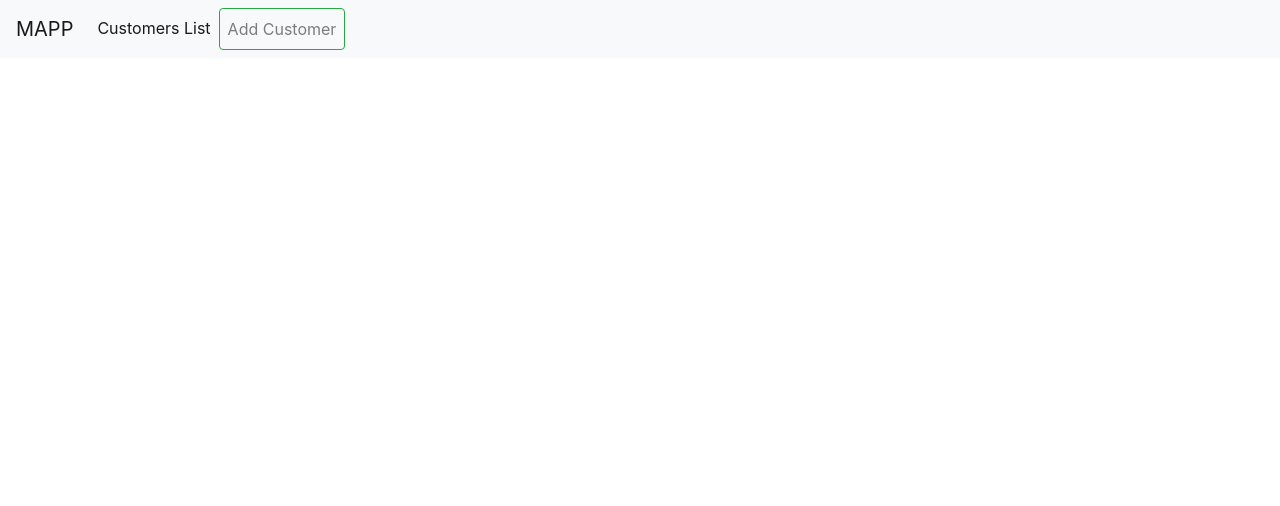
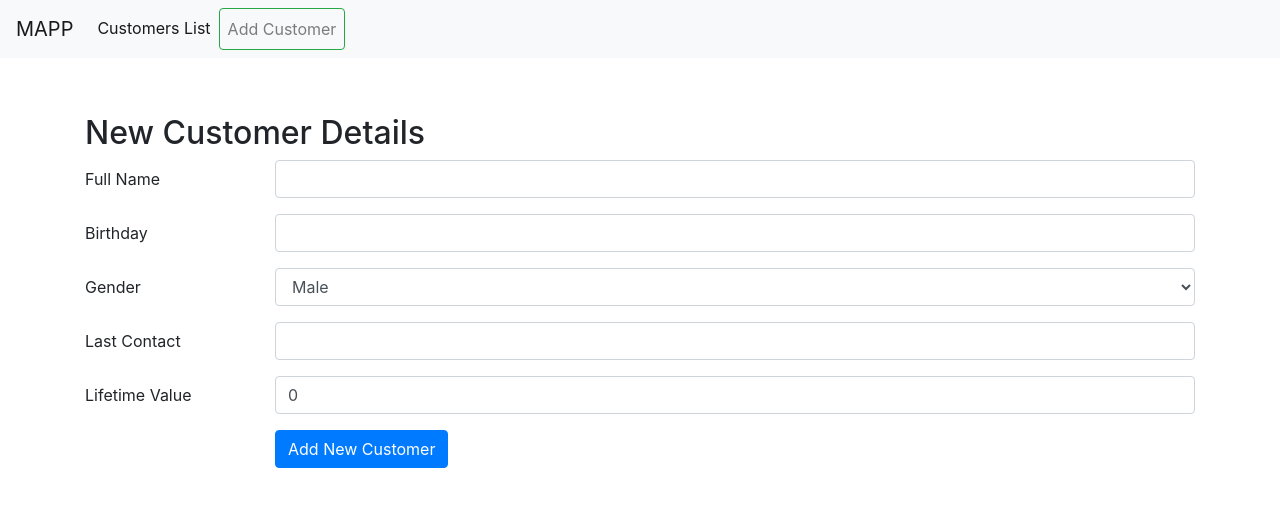
Before and after one commit to azizoid/mapp, a React (Create React App) app: page /add in a window 1280 px wide. Shown: the top 506 px of the page. Built offline with nearby package versions, Linux system fonts and the light colour scheme.

Commit message:
add and edit modules

```diff
--- a/package.json
+++ b/package.json
@@ -11,6 +11,7 @@
     "@types/react": "^16.9.0",
     "@types/react-dom": "^16.9.0",
     "bootstrap": "^4.5.2",
+    "lodash": "^4.17.20",
     "node-sass": "^4.14.1",
     "react": "^16.13.1",
     "react-dom": "^16.13.1",
@@ -40,6 +41,7 @@
     ]
   },
   "devDependencies": {
+    "@types/lodash": "^4.14.161",
     "@types/react-router-dom": "^5.1.5"
   }
 }
--- a/src/App.tsx
+++ b/src/App.tsx
@@ -1,4 +1,4 @@
-import React, { useState } from "react";
+import React, { useEffect, useState } from "react";
 import { Switch, Route } from "react-router-dom";
 
 import Navbar from "./components/navbar.component";
@@ -7,19 +7,36 @@ import AddCustomer from "./pages/add-customer.page";
 import EditCustomer from "./pages/edit-customer.page";
 
 import database from "./assets/customers-sample.json";
+
 import { AppContext } from "./context";
 
+function flatternDatabase(dbList: any) {
+  return dbList.map((arrayData: any) => {
+    const newData = {
+      ...arrayData,
+      name: arrayData.name.first + ", " + arrayData.name.last,
+    };
+
+    return newData;
+  });
+}
+
 function App() {
-  const [customers, setCustomers] = useState(database);
+  const [customers, setCustomers] = useState(flatternDatabase(database));
+
+  useEffect(() => {
+    console.log(customers);
+  }, [customers]);
 
   return (
     <div className="App">
       <Navbar />
+      <h1>&nbsp;</h1>
       <div className="container">
         <AppContext.Provider value={{ customers, setCustomers }}>
           <Switch>
-            <Route path="/customers" component={CustomersList} exact={true} />
-            <Route path="/customers/add" component={AddCustomer} />
+            <Route path="/" component={CustomersList} exact={true} />
+            <Route path="/add" component={AddCustomer} />
             <Route
               path="/customer/:id"
               render={(q) => {
--- a/src/assets/interfaces.ts
+++ b/src/assets/interfaces.ts
@@ -4,7 +4,7 @@ export interface IName {
 }
 export interface ICustomer {
   customerID: number;
-  name: IName;
+  name: string;
   birthday: string;
   gender: string;
   lastContact: string;
--- a/src/components/navbar.component.tsx
+++ b/src/components/navbar.component.tsx
@@ -22,13 +22,13 @@ const Navbar = () => {
       <div className="collapse navbar-collapse" id="navbarSupportedContent">
         <ul className="navbar-nav mr-auto">
           <li className="nav-item active">
-            <Link className="nav-link" to="/customers">
+            <Link className="nav-link" to="/">
               Customers List <span className="sr-only">(current)</span>
             </Link>
           </li>
           <li className="nav-item">
             <Link
-              to="/customers/add"
+              to="/add"
               className="nav-link btn btn-outline-success my-2 my-sm-0"
             >
               Add Customer
--- a/src/pages/add-customer.page.tsx
+++ b/src/pages/add-customer.page.tsx
@@ -1,32 +1,68 @@
-import React from "react";
+import React, { useContext, useState } from "react";
+import { useHistory } from "react-router-dom";
+import { AppContext } from "../context";
+import { ICustomer } from "../assets/interfaces";
 
-const AddCustomer = () => {
-  // const onAddClick = () => {};
+const AddCustomer: React.FC = () => {
+  const context = useContext(AppContext);
+  const history = useHistory();
+
+  const [form, setForm] = useState<ICustomer>({
+    customerID: Math.random(),
+    name: "",
+    birthday: "",
+    gender: "m",
+    lastContact: "",
+    customerLifetimeValue: 0,
+  });
+
+  const onChangeHandler = (
+    e: React.ChangeEvent<HTMLInputElement | HTMLSelectElement>
+  ) => {
+    const { name, value } = e.target;
+    setForm((prev) => ({ ...prev!, [name]: value }));
+  };
+
+  const handleSubmit = (e: React.FormEvent<HTMLFormElement>) => {
+    e.preventDefault();
+    context.setCustomers((prev: ICustomer[]) => [...prev, form]);
+    console.log(context.customers);
+    history.push("/");
+  };
+
+  if (!form) return <div>Nothing to display</div>;
   return (
-    <form>
-      <h2>Add New Customer</h2>
+    <form name="formData" onSubmit={handleSubmit}>
+      <h2>New Customer Details</h2>
       <div className="form-group row">
         <label htmlFor="firstNameInput" className="col-sm-2 col-form-label">
-          First Name
+          Full Name
         </label>
         <div className="col-sm-10">
-          <input type="text" className="form-control" id="firstNameInput" />
+          <input
+            type="text"
+            className="form-control"
+            id="firstNameInput"
+            onChange={onChangeHandler}
+            value={form.name}
+            name="name"
+          />
         </div>
       </div>
-      <div className="form-group row">
-        <label htmlFor="lastNameInput" className="col-sm-2 col-form-label">
-          Last Name
-        </label>
-        <div className="col-sm-10">
-          <input type="text" className="form-control" id="lastNameInput" />
-        </div>
-      </div>
+
       <div className="form-group row">
         <label htmlFor="birthdayInput" className="col-sm-2 col-form-label">
           Birthday
         </label>
         <div className="col-sm-10">
-          <input type="text" className="form-control" id="birthdayInput" />
+          <input
+            type="text"
+            className="form-control"
+            id="birthdayInput"
+            onChange={onChangeHandler}
+            value={form.birthday}
+            name="birthday"
+          />
         </div>
       </div>
 
@@ -35,10 +71,31 @@ const AddCustomer = () => {
           Gender
         </label>
         <div className="col-sm-10">
-          <select className="form-control" id="genderInput">
-            <option value="1">Male</option>
-            <option value="2">Female</option>
+          <select
+            className="form-control"
+            id="genderInput"
+            onChange={onChangeHandler}
+            value={form.gender}
+            name="gender"
+          >
+            <option value="m">Male</option>
+            <option value="w">Female</option>
           </select>
+        </div>
+      </div>
+      <div className="form-group row">
+        <label htmlFor="lifetimeInput" className="col-sm-2 col-form-label">
+          Last Contact
+        </label>
+        <div className="col-sm-10">
+          <input
+            type="text"
+            className="form-control "
+            id="lastContact"
+            onChange={onChangeHandler}
+            value={form.lastContact}
+            name="lastContact"
+          />
         </div>
       </div>
       <div className="form-group row">
@@ -47,10 +104,12 @@ const AddCustomer = () => {
         </label>
         <div className="col-sm-10">
           <input
-            placeholder="Life Time Value"
             type="text"
             className="form-control "
             id="lifetimeInput"
+            value={form.customerLifetimeValue}
+            onChange={onChangeHandler}
+            name="customerLifetimeValue"
           />
         </div>
       </div>
--- a/src/pages/edit-customer.page.tsx
+++ b/src/pages/edit-customer.page.tsx
@@ -1,31 +1,69 @@
-import React from "react";
+import React, { useContext, useState } from "react";
+import { useHistory } from "react-router-dom";
+import { AppContext } from "../context";
+import { ICustomer } from "../assets/interfaces";
 
 const EditCustomer: React.FC<{ id: number }> = ({ id }) => {
+  const context = useContext(AppContext);
+  const history = useHistory();
+
+  const [form, setForm] = useState(
+    context.customers.find((arr) => arr.customerID === id)
+  );
+
+  const onChangeHandler = (
+    e: React.ChangeEvent<HTMLInputElement | HTMLSelectElement>
+  ) => {
+    const { name, value } = e.target;
+    setForm((prev) => ({ ...prev!, [name]: value }));
+  };
+
+  const handleSubmit = (e: React.FormEvent<HTMLFormElement>) => {
+    e.preventDefault();
+    context.setCustomers((prev: ICustomer[]) =>
+      prev.map((item: ICustomer) => {
+        if (item.customerID === form?.customerID) {
+          return form;
+        }
+        return item;
+      })
+    );
+    history.push("/");
+  };
+
+  if (!form) return <div>Nothing to display</div>;
   return (
-    <form>
+    <form name="formData" onSubmit={handleSubmit}>
       <h2>Edit Customer</h2>
       <div className="form-group row">
         <label htmlFor="firstNameInput" className="col-sm-2 col-form-label">
           First Name
         </label>
         <div className="col-sm-10">
-          <input type="text" className="form-control" id="firstNameInput" />
+          <input
+            type="text"
+            className="form-control"
+            id="firstNameInput"
+            onChange={onChangeHandler}
+            value={form.name}
+            name="name"
+          />
         </div>
       </div>
-      <div className="form-group row">
-        <label htmlFor="lastNameInput" className="col-sm-2 col-form-label">
-          Last Name
-        </label>
-        <div className="col-sm-10">
-          <input type="text" className="form-control" id="lastNameInput" />
-        </div>
-      </div>
+
       <div className="form-group row">
         <label htmlFor="birthdayInput" className="col-sm-2 col-form-label">
           Birthday
         </label>
         <div className="col-sm-10">
-          <input type="text" className="form-control" id="birthdayInput" />
+          <input
+            type="text"
+            className="form-control"
+            id="birthdayInput"
+            onChange={onChangeHandler}
+            value={form.birthday}
+            name="birthday"
+          />
         </div>
       </div>
 
@@ -34,10 +72,32 @@ const EditCustomer: React.FC<{ id: number }> = ({ id }) => {
           Gender
         </label>
         <div className="col-sm-10">
-          <select className="form-control" id="genderInput">
-            <option value="1">Male</option>
-            <option value="2">Female</option>
+          <select
+            className="form-control"
+            id="genderInput"
+            onChange={onChangeHandler}
+            value={form.gender}
+            name="gender"
+          >
+            <option value="m">Male</option>
+            <option value="w">Female</option>
           </select>
+        </div>
+      </div>
+      <div className="form-group row">
+        <label htmlFor="lifetimeInput" className="col-sm-2 col-form-label">
+          Last Contact
+        </label>
+        <div className="col-sm-10">
+          <input
+            placeholder="Life Time Value"
+            type="text"
+            className="form-control "
+            id="lastContact"
+            onChange={onChangeHandler}
+            value={form.lastContact}
+            name="lastCotnact"
+          />
         </div>
       </div>
       <div className="form-group row">
@@ -50,13 +110,16 @@ const EditCustomer: React.FC<{ id: number }> = ({ id }) => {
             type="text"
             className="form-control "
             id="lifetimeInput"
+            value={form.customerLifetimeValue}
+            onChange={onChangeHandler}
+            name="customerLifetimeValue"
           />
         </div>
       </div>
       <div className="form-group row">
         <div className="col-sm-10 offset-sm-2">
           <button type="submit" className="btn btn-primary">
-            Add New Customer
+            Edit Customer Data
           </button>
         </div>
       </div>
```
Also changed, not shown: src/components/customers-list.component.tsx (deleted, +0 -46 lines), src/pages/customers-list.page.tsx (+12 -9 lines), 1 other file (tests, documents, lock files or other folders).
